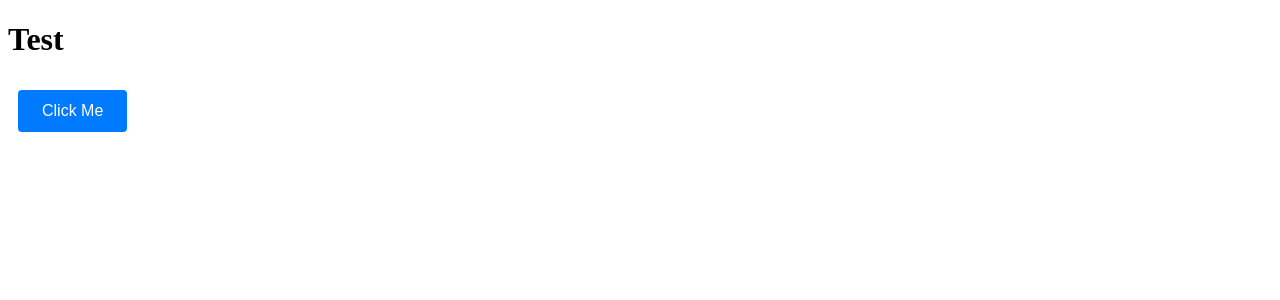
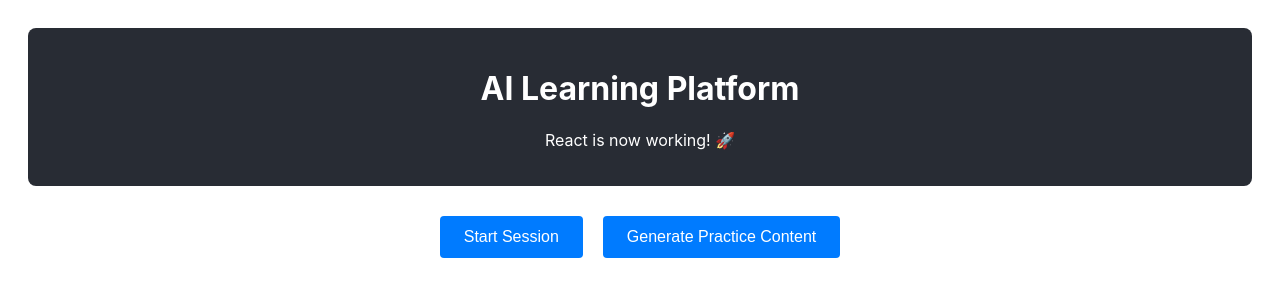
Before and after one commit to Reimc85/ai-learning-platform, a React (Create React App) app in the folder frontend/: page /dashboard in a window 1280 px wide. Shown: the top 300 px of the page. Built offline with nearby package versions, Linux system fonts and the light colour scheme.

Commit message:
Update App.jsx
working react component

```diff
--- a/frontend/src/App.jsx
+++ b/frontend/src/App.jsx
@@ -1,11 +1,107 @@
-// Force rebuild
-import React from 'react';
+import React, { useState } from 'react';
+import './App.css';
 
 function App() {
+  const [loading, setLoading] = useState(false);
+  const [result, setResult] = useState('');
+
+  const handleGenerateContent = async () => {
+    setLoading(true);
+    setResult('');
+
+    try {
+      console.log('🚀 Generate Practice Content button clicked!');
+
+      const response = await fetch('/api/learners/1/generate-content', {
+        method: 'POST',
+        headers: {
+          'Content-Type': 'application/json'
+        },
+        body: JSON.stringify({
+          concept: 'Content Marketing',
+          content_type: 'lesson'
+        })
+      });
+
+      if (response.ok) {
+        const content = await response.json();
+        setResult(`✅ Generated: ${content.concept || 'Content generated successfully!'}`);
+        console.log('Generated content:', content);
+      } else {
+        throw new Error(`HTTP ${response.status}: ${response.statusText}`);
+      }
+    } catch (error) {
+      setResult(`❌ Error: ${error.message}`);
+      console.error('Error generating content:', error);
+    } finally {
+      setLoading(false);
+    }
+  };
+
+  const handleStartSession = async () => {
+    setLoading(true);
+    setResult('');
+
+    try {
+      console.log('🚀 Start Session button clicked!');
+
+      const response = await fetch('/api/learners/1/sessions', {
+        method: 'POST',
+        headers: {
+          'Content-Type': 'application/json'
+        }
+      });
+
+      if (response.ok) {
+        const session = await response.json();
+        setResult(`✅ Session started: ID ${session.id || 'Session created successfully!'}`);
+        console.log('Session started:', session);
+      } else {
+        throw new Error(`HTTP ${response.status}: ${response.statusText}`);
+      }
+    } catch (error) {
+      setResult(`❌ Error: ${error.message}`);
+      console.error('Error starting session:', error);
+    } finally {
+      setLoading(false);
+    }
+  };
+
   return (
-    <div>
-      <h1>Test</h1>
-      <button>Click Me</button>
+    <div className="App">
+      <header className="App-header">
+        <h1>AI Learning Platform</h1>
+        <p>React is now working! 🚀</p>
+      </header>
+
+      <div>
+        <button
+          onClick={handleStartSession}
+          disabled={loading}
+        >
+          {loading ? 'Loading...' : 'Start Session'}
+        </button>
+
+        <button
+          onClick={handleGenerateContent}
+          disabled={loading}
+        >
+          {loading ? 'Loading...' : 'Generate Practice Content'}
+        </button>
+      </div>
+
+      {result && (
+        <div style={{
+          marginTop: '20px',
+          padding: '15px',
+          backgroundColor: result.includes('❌') ? '#f8d7da' : '#d4edda',
+          border: `1px solid ${result.includes('❌') ? '#f5c6cb' : '#c3e6cb'}`,
+          borderRadius: '4px',
+          color: result.includes('❌') ? '#721c24' : '#155724'
+        }}>
+          {result}
+        </div>
+      )}
     </div>
   );
 }
```
